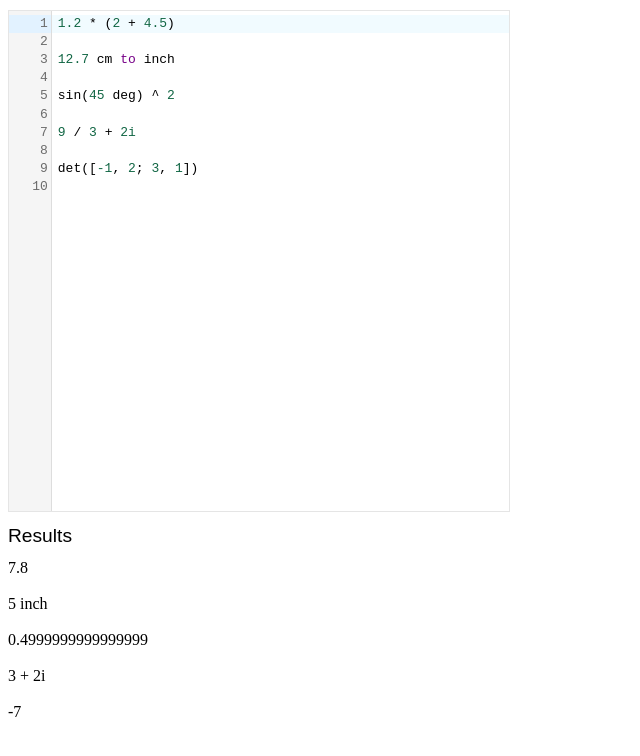
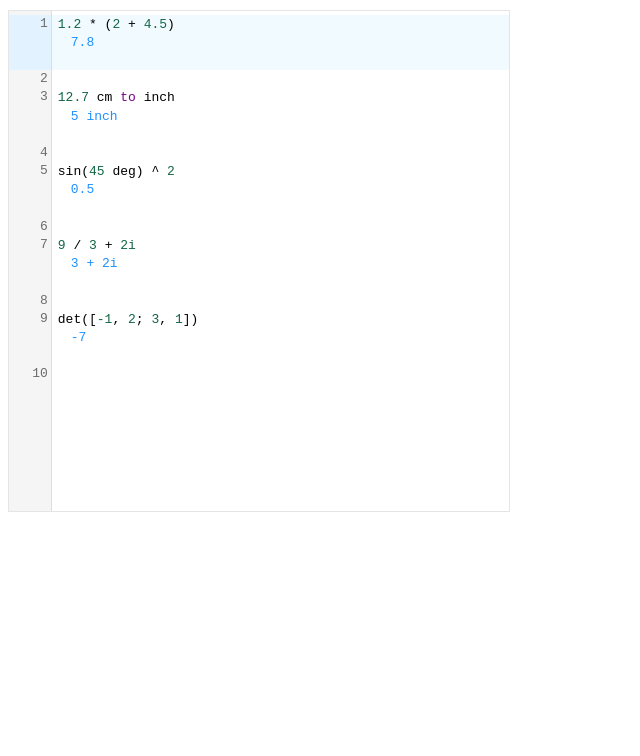
Before and after one commit to josdejong/mathjs-codemirror, a website built with Vite: page index.html in a window 1280 px wide. Shown: the part 38-794 px from the top of the page, without its empty margins (0-640 px from the left). Built offline with nearby package versions, Linux system fonts and the light colour scheme.

Commit message:
implement a Decoration Widget showing the result (WIP)

```diff
--- a/index.html
+++ b/index.html
@@ -6,13 +6,11 @@
     <link rel="shortcut icon" type="image/icon" href="./favicon.ico" />
 
     <link rel="stylesheet" href="./src/style.css" />
-    <script type="module" src="./src/index.js"></script>
+    <script type="module" src="src/index.ts"></script>
   </head>
 
   <body>
     <h1>Math.js CodeMirror Editor</h1>
     <div id="editor"></div>
-    <h1>Results</h1>
-    <div id="results"></div>
   </body>
 </html>
--- a/package.json
+++ b/package.json
@@ -13,6 +13,7 @@
   "author": "Jos de Jong",
   "license": "ISC",
   "devDependencies": {
+    "@types/lodash-es": "4.17.9",
     "prettier": "3.0.3",
     "vite": "4.4.9"
   },
--- a/src/index.js
+++ b/src/index.ts
@@ -18,8 +18,8 @@ import {
   defaultHighlightStyle,
   foldKeymap,
   indentOnInput,
-  syntaxHighlighting,
-  StreamLanguage
+  StreamLanguage,
+  syntaxHighlighting
 } from '@codemirror/language'
 
 import { mathjsLang } from './mathjs-lang.js'
@@ -29,13 +29,10 @@ import {
   autocompletion,
   closeBrackets,
   closeBracketsKeymap,
-  completionKeymap,
-  CompletionContext
+  completionKeymap
 } from '@codemirror/autocomplete'
-import debounce from 'lodash-es/debounce.js'
-import { create, all } from 'mathjs'
-
-const debounceDelayMs = 300
+import { all, create } from 'mathjs'
+import { mathjsResultPlugin } from './widgets/mathjsResultPlugin.js'
 
 const initialText = `1.2 * (2 + 4.5)
 
@@ -48,33 +45,8 @@ sin(45 deg) ^ 2
 det([-1, 2; 3, 1])
 `
 
-function createCodeMirrorView(editorDiv, resultsDiv) {
+function createCodeMirrorView(editorDiv: HTMLElement) {
   const math = create(all)
-
-  function calc(state) {
-    const expressions = state.doc.toString()
-
-    const scope = {}
-    const results = expressions.split('\n').map((expression) => {
-      try {
-        const result = math.evaluate(expression, scope)
-        return { expression, result, error: undefined }
-      } catch (error) {
-        return { expression, result: undefined, error }
-      }
-    })
-
-    console.log('evaluate expressions', { expressions, results })
-
-    // TODO: show the results/error inline in the editor
-    resultsDiv.innerText = results
-      .map(({ expression, result, error }) => {
-        return expression.trim() === '' ? '' : error ? String(error) : math.format(result)
-      })
-      .join('\n')
-  }
-
-  const calcDebounced = debounce(calc, debounceDelayMs)
 
   const state = EditorState.create({
     doc: initialText,
@@ -93,6 +65,7 @@ function createCodeMirrorView(editorDiv, resultsDiv) {
       bracketMatching(),
       closeBrackets(),
       autocompletion(),
+      mathjsResultPlugin(math),
       rectangularSelection(),
       crosshairCursor(),
       highlightActiveLine(),
@@ -106,20 +79,11 @@ function createCodeMirrorView(editorDiv, resultsDiv) {
         ...completionKeymap,
         ...lintKeymap
       ]),
-      // highlighter, // TODO
-      EditorView.updateListener.of((update) => {
-        if (update.docChanged) {
-          calcDebounced(update.state)
-        }
-      }),
-      // TODO: set mathjs language or mode in CodeMirror,
       search({
         top: true
       })
     ]
   })
-
-  calc(state)
 
   return new EditorView({
     state,
@@ -129,9 +93,8 @@ function createCodeMirrorView(editorDiv, resultsDiv) {
 
 function init() {
   const editorDiv = document.getElementById('editor')
-  const resultsDiv = document.getElementById('results')
 
-  createCodeMirrorView(editorDiv, resultsDiv)
+  createCodeMirrorView(editorDiv)
 }
 
 init()
--- a/src/style.css
+++ b/src/style.css
@@ -19,3 +19,13 @@ h1 {
 
 #results {
 }
+
+.cm-mathjs-result {
+  color: dodgerblue;
+  margin-left: 1em;
+  display: block; /* FIXME: should not be needed when configuring block:true */
+
+  &.cm-mathjs-result-error {
+    color: #ff3535;
+  }
+}
--- /dev/null
+++ b/src/widgets/mathjsResultPlugin.ts
@@ -0,0 +1,141 @@
+import {
+  Decoration,
+  DecorationSet,
+  EditorView,
+  ViewPlugin,
+  ViewUpdate,
+  WidgetType
+} from '@codemirror/view'
+import { last } from 'lodash-es'
+import { MathJsStatic } from 'mathjs'
+
+interface Result {
+  index: number
+  pos: number
+  text: string
+  result: unknown | undefined
+  error: Error | undefined
+}
+
+// useful docs and examples:
+// - https://codemirror.net/examples/decoration/
+// - https://discuss.codemirror.net/t/block-decoration-error-uncaught-rangeerror-block-decorations-may-not-be-specified-via-plugins/4102/2
+export function mathjsResultPlugin({
+  evaluate,
+  format
+}: {
+  evaluate: MathJsStatic['evaluate']
+  format: MathJsStatic['format']
+}) {
+  function mathjsResults(view: EditorView) {
+    let widgets = []
+
+    const expressions = view.state.doc.toString()
+    const scope = new Map()
+
+    // FIXME: re-calculate only after a delay of 300 ms
+    const results: Result[] = expressions.split('\n').reduce((all, text, index) => {
+      const prevLine = last(all)
+      const pos = (prevLine ? prevLine.pos + 1 : 0) + text.length
+
+      const { result, error } = tryEvaluate(text, scope)
+
+      all.push({
+        pos,
+        index,
+        text,
+        result,
+        error
+      })
+      return all
+    }, [])
+
+    results
+      .filter(({ text }) => {
+        // filter empty lines
+        return text.trim().length > 0
+      })
+      .forEach((result) => {
+        const decoration = Decoration.widget({
+          widget: new MathjsResultWidget(result),
+          side: 1, // right side
+          block: false // FIXME enable block decoration, set block:true
+        })
+        widgets.push(decoration.range(result.pos))
+      })
+
+    return Decoration.set(widgets)
+  }
+
+  function tryEvaluate(expression: string, scope: Map<string, unknown>) {
+    try {
+      return {
+        result: evaluate(expression, scope),
+        error: undefined
+      }
+    } catch (error) {
+      return {
+        result: undefined,
+        error
+      }
+    }
+  }
+
+  class MathjsResultWidget extends WidgetType {
+    result: Result
+
+    constructor(result: Result) {
+      super()
+
+      this.result = result
+    }
+
+    eq(other: MathjsResultWidget) {
+      // FIXME: look at all lines up until now
+      return other.result.index === this.result.index && other.result.text === this.result.text
+    }
+
+    toDOM() {
+      const resultStr = this.result.error
+        ? String(this.result.error)
+        : format(this.result.result, { precision: 14 })
+
+      const resultSpan = document.createElement('span')
+      resultSpan.setAttribute('aria-hidden', 'true')
+      resultSpan.className =
+        'cm-mathjs-result' + (this.result.error ? ' cm-mathjs-result-error' : '')
+      resultSpan.appendChild(document.createTextNode(resultStr))
+
+      return resultSpan
+    }
+
+    ignoreEvent() {
+      return false
+    }
+  }
+
+  return ViewPlugin.fromClass(
+    class {
+      decorations: DecorationSet
+
+      constructor(view: EditorView) {
+        this.decorations = mathjsResults(view)
+      }
+
+      update(update: ViewUpdate) {
+        if (update.docChanged || update.viewportChanged) {
+          this.decorations = mathjsResults(update.view)
+        }
+      }
+    },
+    {
+      decorations: (v) => v.decorations,
+
+      eventHandlers: {
+        mousedown: (e, view) => {
+          // TODO: should be able to copy the result. Add a copy button that is visible on hover?
+        }
+      }
+    }
+  )
+}
```
Also changed, not shown: 1 other file.
